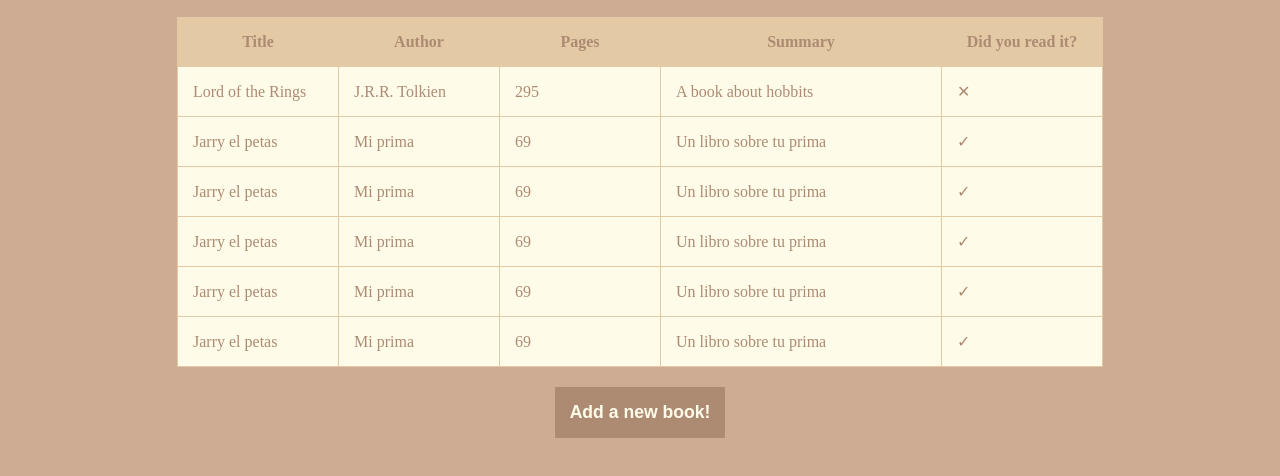
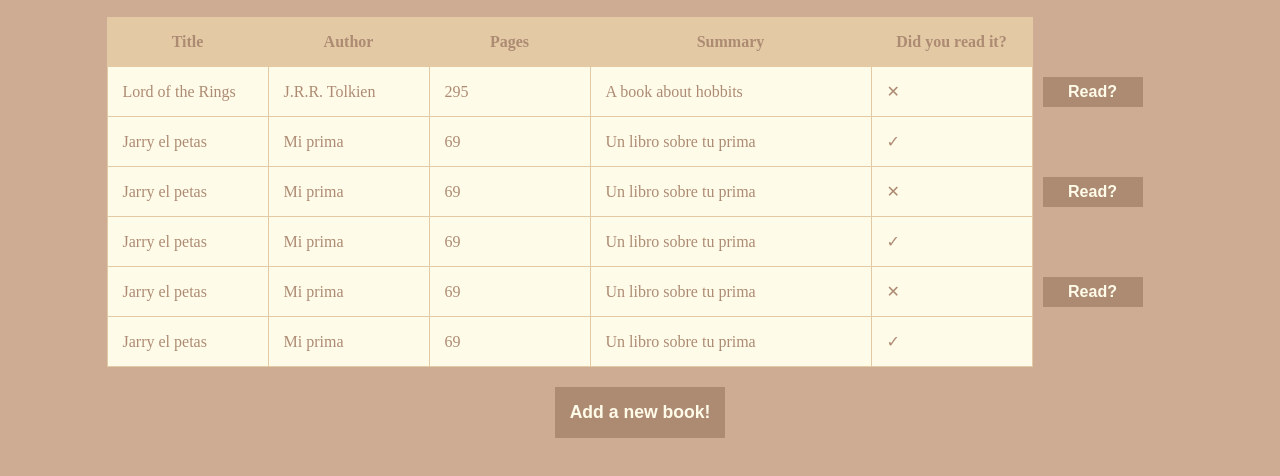
Before and after one commit to jesusfonser/library, a plain HTML site: page index.html in a window 1280 px wide. Shown: the part 110-586 px from the top of the page. Drawn offline with Linux system fonts and the light colour scheme.

Commit message:
Implementa funcionalidad de botones 'Read?'

```diff
--- a/index.html
+++ b/index.html
@@ -12,12 +12,17 @@
         <!-- Para mostrar los libros usaremos una tabla. La inserción de nuevos libros empleará
          lo de <dialog> -->
         <table>
+            <colgroup>
+                <col span="5">
+                <col id="columnaRead">
+            </colgroup>
             <tr>
                 <th>Title</th>
                 <th>Author</th>
                 <th>Pages</th>
                 <th id="summ">Summary</th>
                 <th>Did you read it?</th>
+                <th class="special"></th>
             </tr>
         </table>
         <button id="adder">Add a new book!</button>
--- a/script.js
+++ b/script.js
@@ -11,6 +11,7 @@ function Libro(title, author, pages, isRead){
 }
 
 */
+let id = 0;
 const dialog = document.querySelector("dialog");
 const adder = document.getElementById("adder");
 const library = [];
@@ -18,6 +19,13 @@ let table = document.getElementsByTagName("table")[0];
 const buttonAdd = document.getElementById("btn-add");
 const buttonCancel = document.getElementById("btn-cancel");
 const errorDiv = document.getElementById("error");
+
+function markRead(button){
+    let theid = button.getAttribute("id");
+    library[parseInt(theid)].isRead = "✓";
+    books2Page();
+}
+
 adder.addEventListener("click", () => {
     dialog.showModal()
 });
@@ -45,7 +53,7 @@ buttonAdd.addEventListener("click", () => {
     }
 
     if (enviar){
-        addNewBook(titleBook.value, pagesBook.value, authorBook.value, summaryBook.value, readBook.value);
+        addNewBook(titleBook.value, authorBook.value, pagesBook.value, summaryBook.value, readBook.value);
         dialog.close();
     }
     else{
@@ -82,22 +90,40 @@ function books2Page(){
     }
 
     library.forEach(item =>{
+        let createButton = false;
         let nrow = document.createElement("tr");
         for (const key in item){
             let ntd = document.createElement("td");
             ntd.textContent = item[key];
             nrow.appendChild(ntd);
+            if(item[key] === "✕"){
+                createButton = true;
+            }
         }
+        let specialtd = document.createElement("td");
+        specialtd.setAttribute("class", "special");
+
+        if (createButton){
+            let readButton = document.createElement("button");
+            readButton.setAttribute("id", id.toString());
+            readButton.setAttribute("onclick", "markRead(this)");
+            readButton.textContent = "Read?";
+            specialtd.appendChild(readButton);
+        }
+
+        nrow.appendChild(specialtd);
         nrow.setAttribute("class", "libro");
         table.appendChild(nrow);
+        id++;
     })
+    id = 0;
 }
 
 
 
 addNewBook("Lord of the Rings", "J.R.R. Tolkien", 295,"A book about hobbits", "✕");
 addNewBook("Jarry el petas", "Mi prima", 69, "Un libro sobre tu prima", "✓");
+addNewBook("Jarry el petas", "Mi prima", 69, "Un libro sobre tu prima", "✕");
 addNewBook("Jarry el petas", "Mi prima", 69, "Un libro sobre tu prima", "✓");
+addNewBook("Jarry el petas", "Mi prima", 69, "Un libro sobre tu prima", "✕");
 addNewBook("Jarry el petas", "Mi prima", 69, "Un libro sobre tu prima", "✓");
-addNewBook("Jarry el petas", "Mi prima", 69, "Un libro sobre tu prima", "✓");
-addNewBook("Jarry el petas", "Mi prima", 69, "Un libro sobre tu prima", "✓");
--- a/style.css
+++ b/style.css
@@ -114,3 +114,21 @@ textarea{
     margin-top: 10px;
     display: none;
 }
+
+.special{
+    background-color: var(--bgcolor);
+    border-color: var(--bgcolor);
+    padding: 0px;
+    padding-left: 10px;
+    w
+}
+
+.special > button{
+    height: 30px;
+    width: 100px;
+    margin-left: 10px;
+    text-align: center;
+    font-size: 1rem;
+    margin: 0px;
+    padding: 0px;
+}
```
